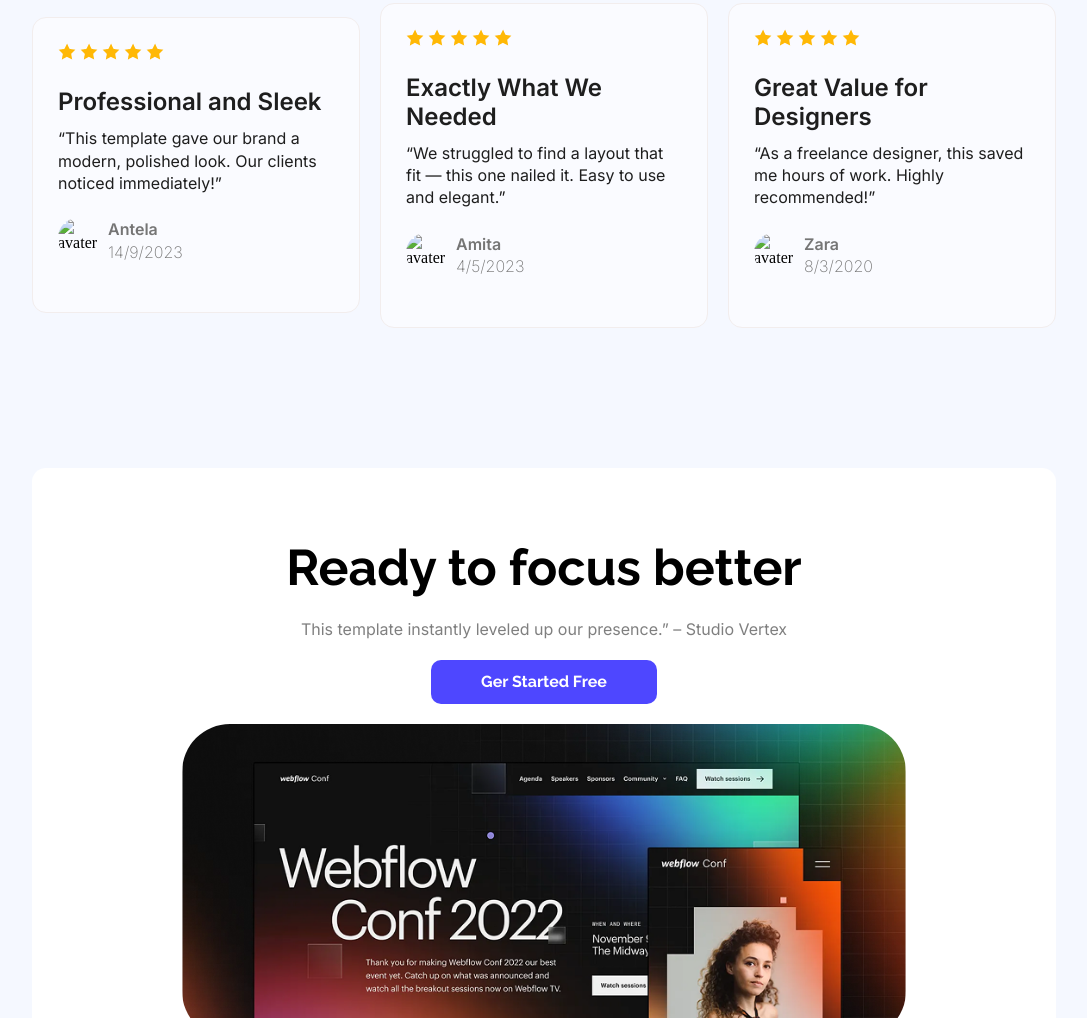
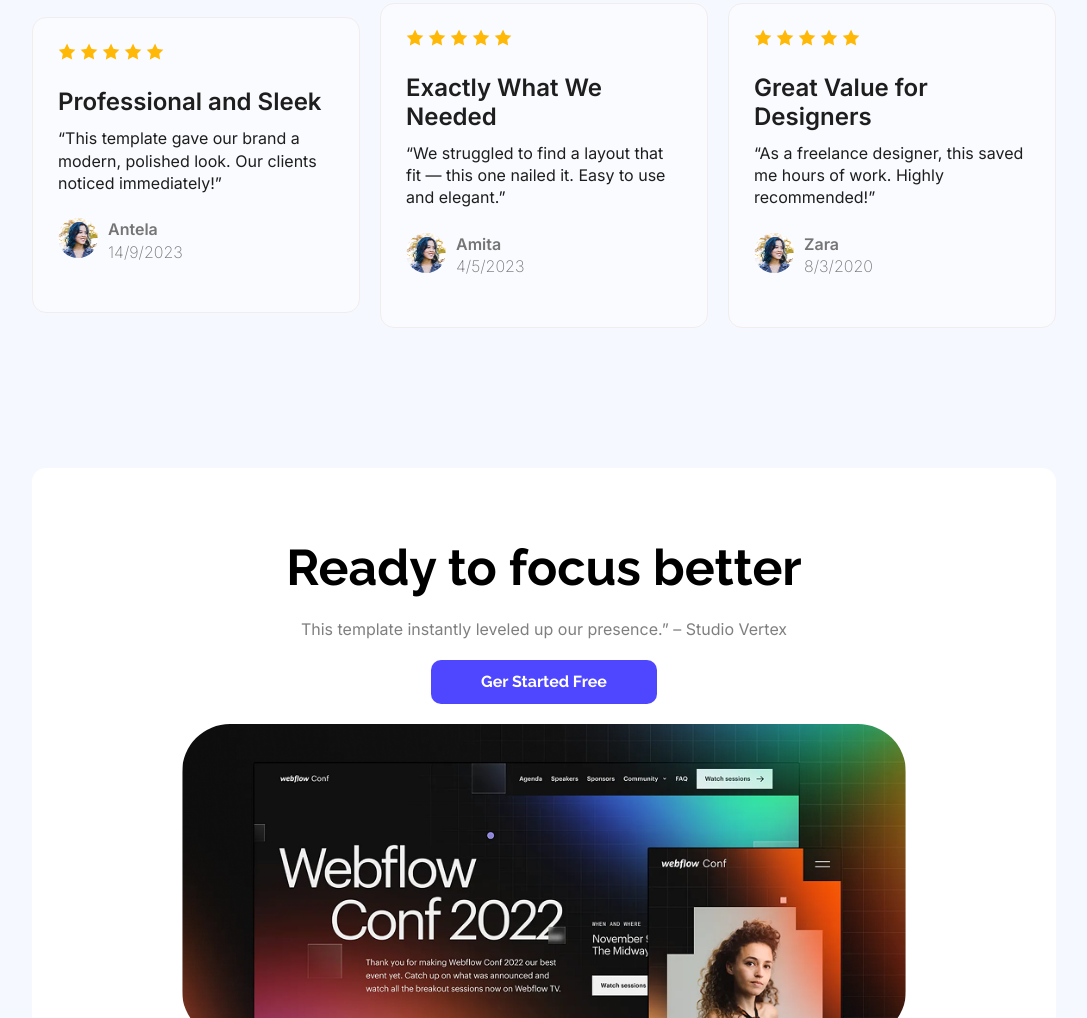
Before and after one commit to coderhabiba/Assignment-01, a plain HTML site: page index.html in a window 1280 px wide. Shown: the part 1996-3014 px from the top of the page, without its empty margins (96-1183 px from the left). Drawn offline with Linux system fonts and the light colour scheme; the site is published under a folder, as on GitHub Pages, so addresses that start at the root find nothing.

Commit message:
pushed 100%

```diff
--- a/index.html
+++ b/index.html
@@ -66,7 +66,7 @@
           <h4>Professional and Sleek</h4>
           <p>“This template gave our brand a modern, polished look. Our clients noticed immediately!”</p>
           <div class="avater-section">
-            <img src="/Assets/avatar.png" alt="avater">
+            <img src="./Assets/avatar.png" alt="avater">
             <div>
               <span>Antela</span>
               <p>14/9/2023</p>
@@ -82,7 +82,7 @@
           <h4>Exactly What We Needed</h4>
           <p>“We struggled to find a layout that fit — this one nailed it. Easy to use and elegant.”</p>
           <div class="avater-section">
-            <img src="/Assets/avatar.png" alt="avater">
+            <img src="./Assets/avatar.png" alt="avater">
             <div>
               <span>Amita</span>
               <p>4/5/2023</p>
@@ -98,7 +98,7 @@
           <h4>Great Value for Designers</h4>
           <p>“As a freelance designer, this saved me hours of work. Highly recommended!”</p>
           <div class="avater-section">
-            <img src="/Assets/avatar.png" alt="avater">
+            <img src="./Assets/avatar.png" alt="avater">
             <div>
               <span>Zara</span>
               <p>8/3/2020</p>
```
